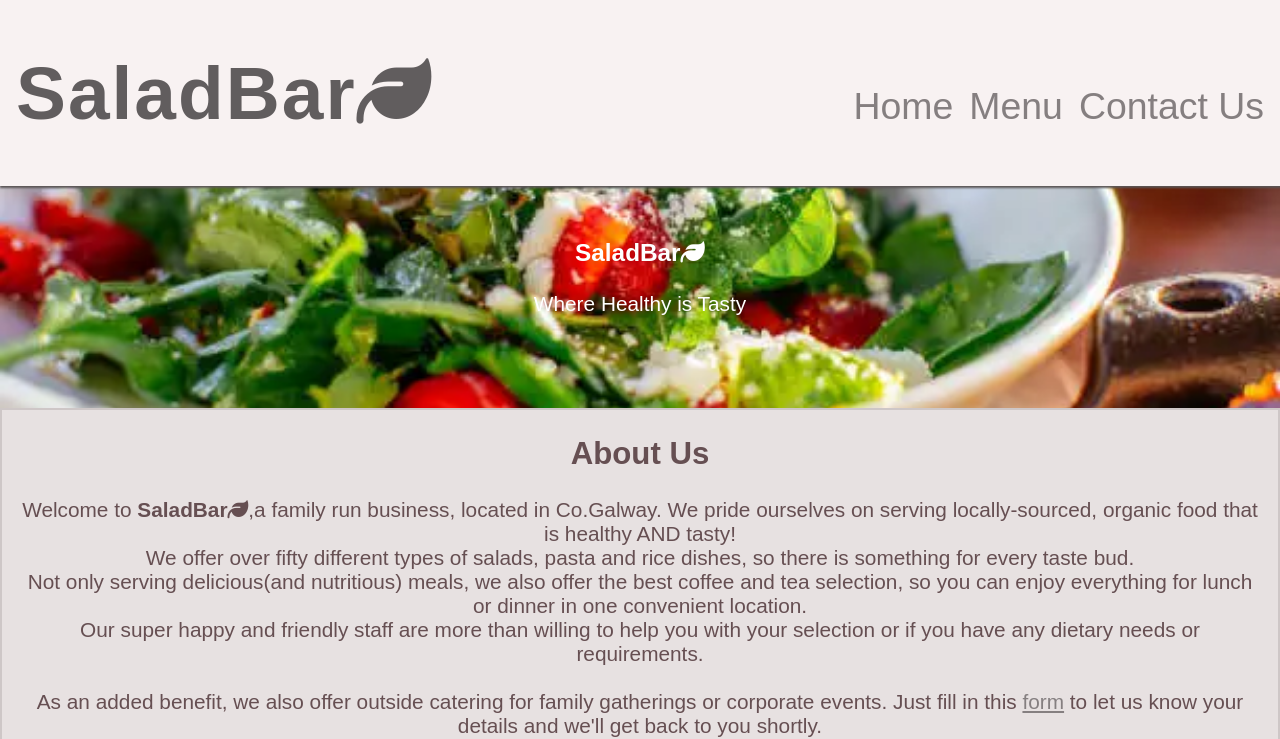
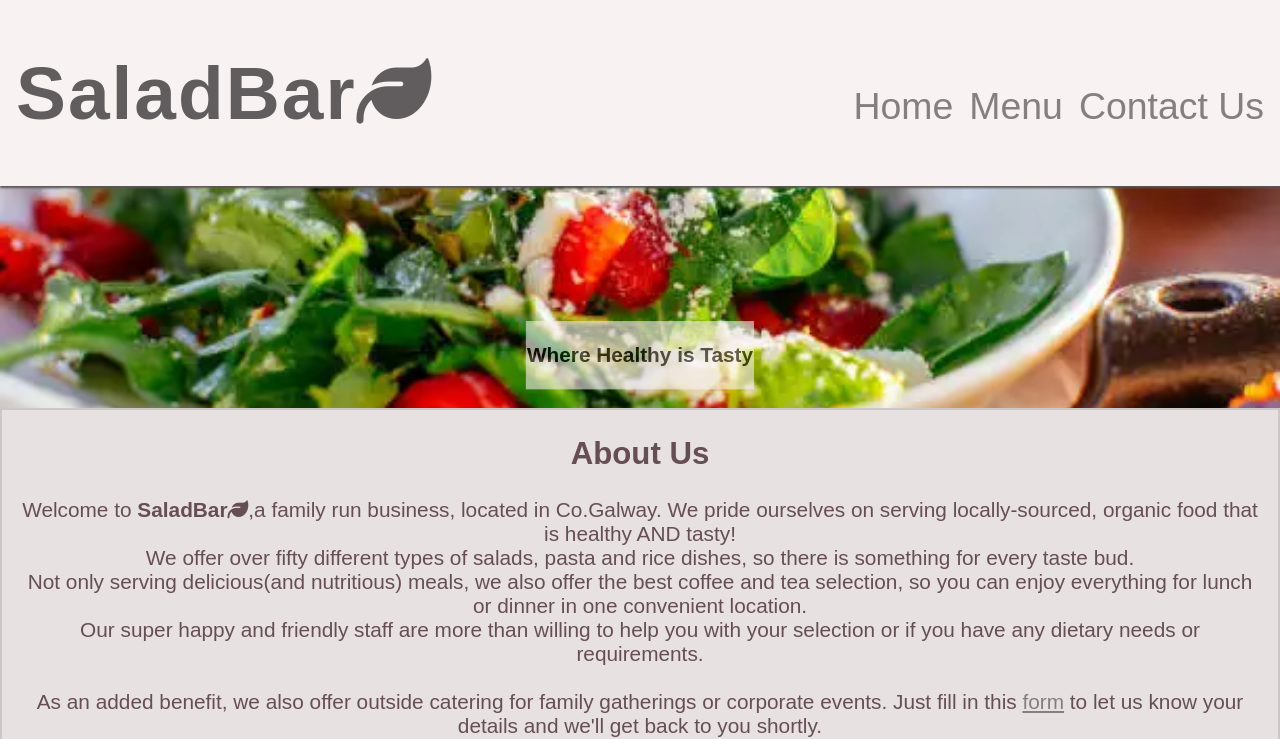
Before and after one commit to RdeSwart/SaladBar, a plain HTML site: page index.html in a window 1280 px wide. Shown: the top 739 px of the page. Drawn offline with Linux system fonts and the light colour scheme; files whose address does not match are found by name.

Commit message:
feat:add gif background image to special offer on main page

```diff
--- a/assets/style.css
+++ b/assets/style.css
@@ -102,10 +102,14 @@ main {
 .hero-text {
     text-align: center;
     position: absolute;
-    top: 50%;
+    top: 80%;
     left: 50%;
     transform: translate(-50%, -50%);
-    color: white;
+    background-color: rgb(248, 242, 242);
+    border: 1px solid rgb(245, 238, 238);
+    opacity: 0.6;
+    color: black;
+    font-weight: bold;
 }
 
 .about-us {
@@ -175,11 +179,11 @@ main {
     display: flex;
     flex-wrap: wrap;
     justify-content: center;
-    background: #ffc0cb61;
     color: #664f52;
     padding: 3rem;
     margin: 1050px 30px 30px 30px;
     border: 2px dashed #05040461;
+    background: url(.//images/sale gif.gif) no-repeat center center / cover;
 }
 
 .offer-end {
--- a/index.html
+++ b/index.html
@@ -34,7 +34,6 @@
     <main>
         <div class="hero-image">
             <div class="hero-text">
-                <h3>SaladBar<i class="fa-solid fa-leaf"></i></h3>
                 <p>Where Healthy is Tasty</p>
             </div>
         </div>
```
Also changed, not shown: assets/images/sale gif.gif (added).
